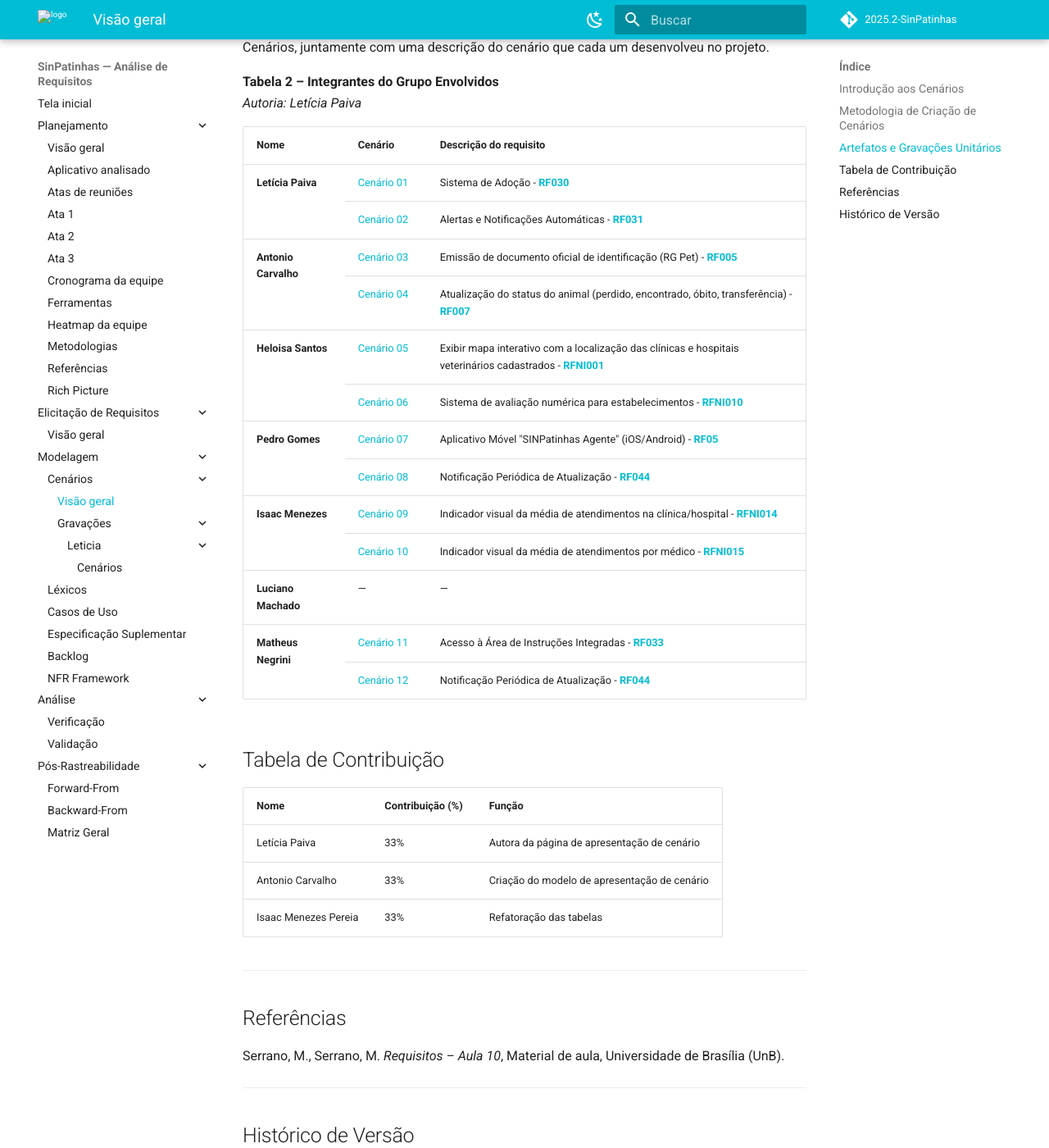
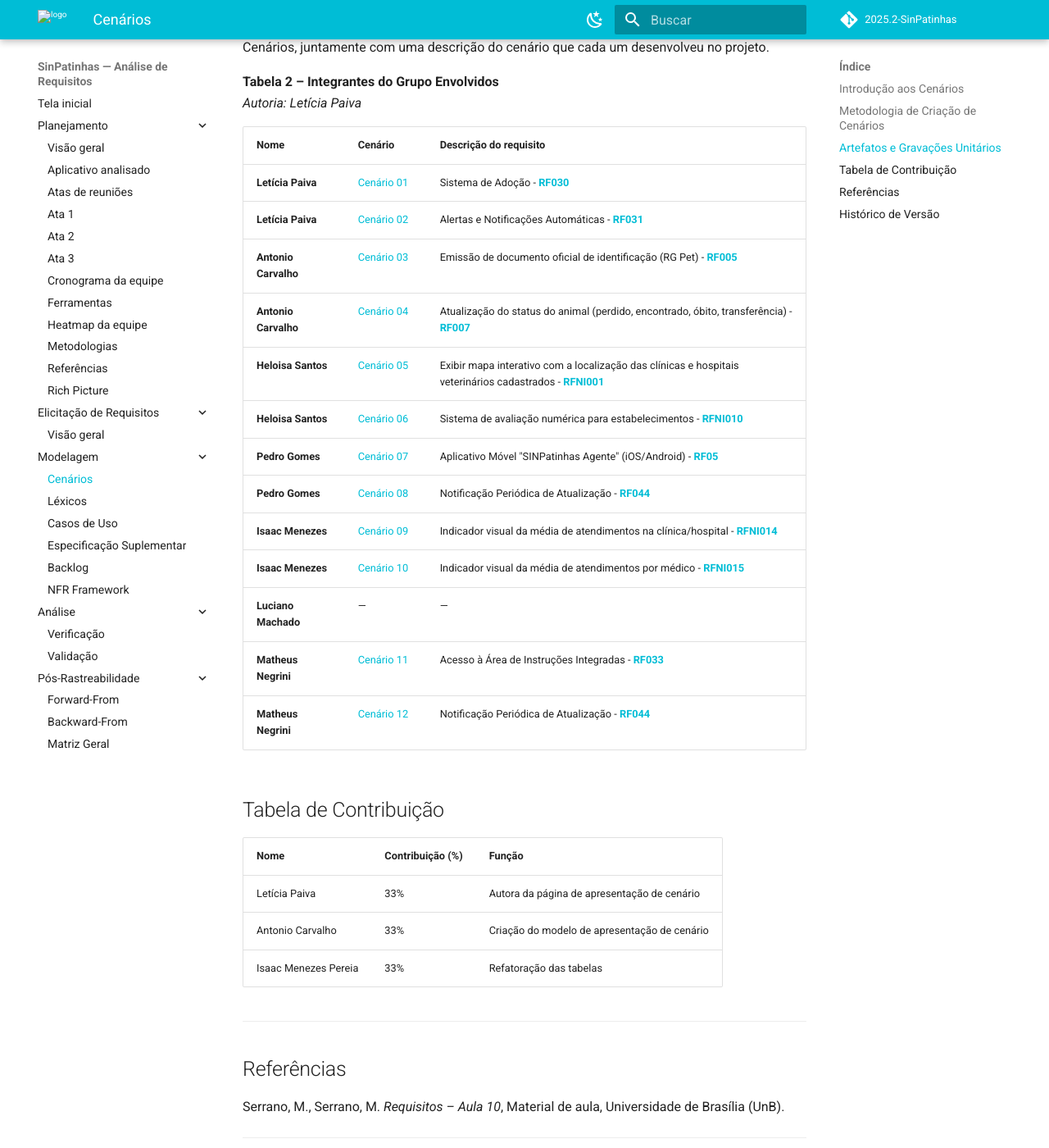
Before and after one commit to Requisitos-de-Software/2025.2-SinPatinhas, an MkDocs documentation site: the page built from docs/modelagem/cenarios.md, in a window 1280 px wide and 1400 px high, scrolled down 1624 px. Shown: the whole window at 82% size. Built offline with MkDocs 1.6.1 and Material for MkDocs 9.7.7, drawn with Linux system fonts in a browser that asks for light colours; comment, search, counter and statistics services are not loaded.

Commit message:
Ajuste de caminho

```diff
--- a/docs/modelagem/cenarios.md
+++ b/docs/modelagem/cenarios.md
@@ -46,72 +46,21 @@
 **Tabela 2 – Integrantes do Grupo Envolvidos**
 *Autoria: Letícia Paiva*
 
-<table>
-  <tr>
-    <th>Nome</th>
-    <th>Cenário</th>
-    <th>Descrição do requisito</th>
-  </tr>
-  <tr>
-    <td rowspan="2"><b>Letícia Paiva</b></td>
-    <td><a href="gravacoes/leticia/cenarios/">Cenário 01</a></td>
-    <td>Sistema de Adoção - <a href="/elicitacao/tecnicas_elicitacao/requisitos_elicitados/"><b>RF030</b></a></td>
-  </tr>
-  <tr>
-    <td><a href="gravacoes/leticia/cenarios/">Cenário 02</a></td>
-    <td>Alertas e Notificações Automáticas - <a href="/elicitacao/tecnicas_elicitacao/requisitos_elicitados/"><b>RF031</b></a></td>
-  </tr>
-  <tr>
-    <td rowspan="2"><b>Antonio Carvalho</b></td>
-    <td><a href="/modelagem/gravacoes/antonio/cenarios/">Cenário 03</a></td>
-    <td>Emissão de documento oficial de identificação (RG Pet) - <a href="/elicitacao/tecnicas_elicitacao/requisitos_elicitados/"><b>RF005</b></a></td>
-  </tr>
-  <tr>
-    <td><a href="/modelagem/gravacoes/antonio/cenarios/">Cenário 04</a></td>
-    <td>Atualização do status do animal (perdido, encontrado, óbito, transferência) - <a href="/elicitacao/tecnicas_elicitacao/requisitos_elicitados/"><b>RF007</b></a></td>
-  </tr>
-  <tr>
-    <td rowspan="2"><b>Heloisa Santos</b></td>
-    <td><a href="/modelagem/gravacoes/heloisa/cenarios/">Cenário 05</a></td>
-    <td>Exibir mapa interativo com a localização das clínicas e hospitais veterinários cadastrados - <a href="/elicitacao/tecnicas_elicitacao/requisitos_elicitados/"><b>RFNI001</b></a></td>
-  </tr>
-  <tr>
-    <td><a href="/modelagem/gravacoes/heloisa/cenarios/">Cenário 06</a></td>
-    <td>Sistema de avaliação numérica para estabelecimentos - <a href="/elicitacao/tecnicas_elicitacao/requisitos_elicitados/"><b>RFNI010</b></a></td>
-  </tr>
-  <tr>
-    <td rowspan="2"><b>Pedro Gomes</b></td>
-    <td><a href="/modelagem/gravacoes/pedro/cenarios/">Cenário 07</a></td>
-    <td>Aplicativo Móvel "SINPatinhas Agente" (iOS/Android) - <a href="/elicitacao/tecnicas_elicitacao/requisitos_elicitados/"><b>RF05</b></a></td>
-  </tr>
-  <tr>
-    <td><a href="/modelagem/gravacoes/pedro/cenarios/">Cenário 08</a></td>
-    <td>Notificação Periódica de Atualização - <a href="/elicitacao/tecnicas_elicitacao/requisitos_elicitados/"><b>RF044</b></a></td>
-  </tr>
-  <tr>
-    <td rowspan="2"><b>Isaac Menezes</b></td>
-    <td><a href="/modelagem/gravacoes/isaac/cenarios/">Cenário 09</a></td>
-    <td>Indicador visual da média de atendimentos na clínica/hospital - <a href="/elicitacao/tecnicas_elicitacao/requisitos_elicitados/"><b>RFNI014</b></a></td>
-  </tr>
-  <tr>
-    <td><a href="/modelagem/gravacoes/isaac/cenarios/">Cenário 10</a></td>
-    <td>Indicador visual da média de atendimentos por médico - <a href="/elicitacao/tecnicas_elicitacao/requisitos_elicitados/"><b>RFNI015</b></a></td>
-  </tr>
-  <tr>
-    <td><b>Luciano Machado</b></td>
-    <td>—</td>
-    <td>—</td>
-  </tr>
-  <tr>
-    <td rowspan="2"><b>Matheus Negrini</b></td>
-    <td><a href="/modelagem/gravacoes/mateus/cenarios/">Cenário 11</a></td>
-    <td>Acesso à Área de Instruções Integradas - <a href="/elicitacao/tecnicas_elicitacao/requisitos_elicitados/"><b>RF033</b></a></td>
-  </tr>
-  <tr>
-    <td><a href="/modelagem/gravacoes/mateus/cenarios/">Cenário 12</a></td>
-    <td>Notificação Periódica de Atualização - <a href="/elicitacao/tecnicas_elicitacao/requisitos_elicitados/"><b>RF044</b></a></td>
-  </tr>
-</table>
+| **Nome**            | **Cenário** | **Descrição do requisito** |
+|---------------------|-------------|-----------------------------|
+| **Letícia Paiva**   | [Cenário 01](/modelagem/gravacoes/leticia/cenarios.md)  | Sistema de Adoção - [**RF030**](/elicitacao/tecnicas_elicitacao/requisitos_elicitados.md) |
+| **Letícia Paiva**   | [Cenário 02](/modelagem/gravacoes/leticia/cenarios.md)  | Alertas e Notificações Automáticas - [**RF031**](/elicitacao/tecnicas_elicitacao/requisitos_elicitados.md) |
+| **Antonio Carvalho**| [Cenário 03](/modelagem/gravacoes/antonio/cenarios.md)  | Emissão de documento oficial de identificação (RG Pet) - [**RF005**](/elicitacao/tecnicas_elicitacao/requisitos_elicitados.md) |
+| **Antonio Carvalho**| [Cenário 04](/modelagem/gravacoes/antonio/cenarios.md)  | Atualização do status do animal (perdido, encontrado, óbito, transferência) - [**RF007**](/elicitacao/tecnicas_elicitacao/requisitos_elicitados.md) |
+| **Heloisa Santos**  | [Cenário 05](/modelagem/gravacoes/heloisa/cenarios.md)  | Exibir mapa interativo com a localização das clínicas e hospitais veterinários cadastrados - [**RFNI001**](/elicitacao/tecnicas_elicitacao/requisitos_elicitados.md) |
+| **Heloisa Santos**  | [Cenário 06](/modelagem/gravacoes/heloisa/cenarios.md)  | Sistema de avaliação numérica para estabelecimentos - [**RFNI010**](/elicitacao/tecnicas_elicitacao/requisitos_elicitados.md) |
+| **Pedro Gomes**     | [Cenário 07](/modelagem/gravacoes/pedro/cenarios.md)  | Aplicativo Móvel "SINPatinhas Agente" (iOS/Android) - [**RF05**](/elicitacao/tecnicas_elicitacao/requisitos_elicitados.md) |
+| **Pedro Gomes**     | [Cenário 08](/modelagem/gravacoes/pedro/cenarios.md)  | Notificação Periódica de Atualização - [**RF044**](/elicitacao/tecnicas_elicitacao/requisitos_elicitados.md) |
+| **Isaac Menezes**   | [Cenário 09](/modelagem/gravacoes/isaac/cenarios.md)  | Indicador visual da média de atendimentos na clínica/hospital - [**RFNI014**](/elicitacao/tecnicas_elicitacao/requisitos_elicitados.md) |
+| **Isaac Menezes**   | [Cenário 10](/modelagem/gravacoes/isaac/cenarios.md)  | Indicador visual da média de atendimentos por médico - [**RFNI015**](/elicitacao/tecnicas_elicitacao/requisitos_elicitados.md) |
+| **Luciano Machado** | —           | — |
+| **Matheus Negrini** | [Cenário 11](/modelagem/gravacoes/mateus/cenarios.md)  | Acesso à Área de Instruções Integradas - [**RF033**](/elicitacao/tecnicas_elicitacao/requisitos_elicitados.md) |
+| **Matheus Negrini** | [Cenário 12](/modelagem/gravacoes/mateus/cenarios.md)  | Notificação Periódica de Atualização - [**RF044**](/elicitacao/tecnicas_elicitacao/requisitos_elicitados.md) |
 
 
 ## Tabela de Contribuição
--- a/mkdocs.yml
+++ b/mkdocs.yml
@@ -75,11 +75,7 @@
   - Elicitação de Requisitos:
     - Visão geral: elicitacao/index.md
   - Modelagem:
-    - Cenários:
-      - Visão geral: modelagem/cenarios.md
-      - Gravações:
-        - Leticia:
-          - Cenários: modelagem/gravacoes/leticia/cenarios.md
+    - Cenários: modelagem/cenarios.md
     - Léxicos: modelagem/lexicos.md
     - Casos de Uso: modelagem/casos_de_uso.md
     - Especificação Suplementar: modelagem/especificacao_suplementar.md
```
